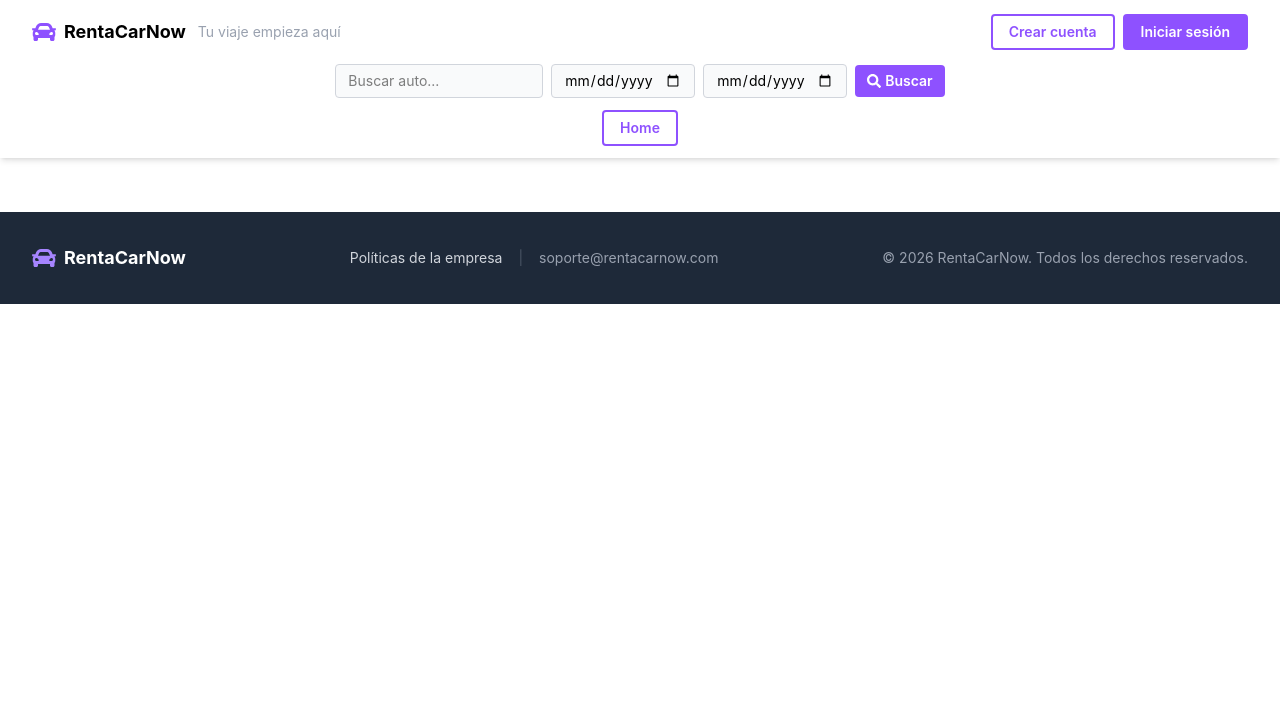
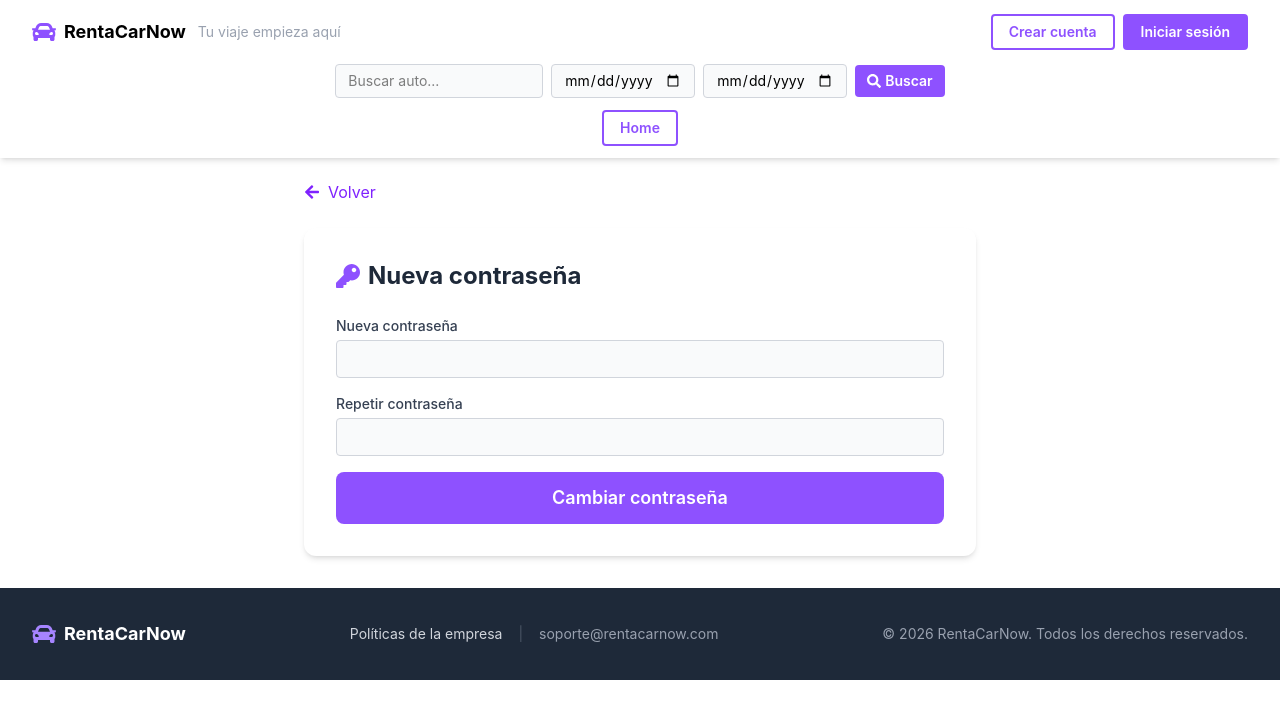
Before and after one commit to pablosingh/rent_a_car_now_frontend, a React (Vite) app: page /reset-password in a window 1280 px wide. Shown: the top 718 px of the page. Built offline with nearby package versions, Linux system fonts and the light colour scheme.

Commit message:
Agregado de recupero de contraseña

```diff
--- a/src/App.jsx
+++ b/src/App.jsx
@@ -17,6 +17,8 @@ import OwnerPanel from './pages/OwnerPanel'
 import OwnerEmployees from './pages/OwnerEmployees'
 import Register from './pages/Register'
 import Login from './pages/Login'
+import ForgotPassword from './pages/ForgotPassword'
+import ResetPassword from './pages/ResetPassword'
 import Profile from './pages/Profile'
 import Favorites from './pages/Favorites'
 import Policies from './pages/Policies'
@@ -33,6 +35,8 @@ function App() {
           <Route path="/car/:plate" element={<CarDetail />} />
           <Route path="/registro" element={<Register />} />
           <Route path="/login" element={<Login />} />
+          <Route path="/forgot-password" element={<ForgotPassword />} />
+          <Route path="/reset-password" element={<ResetPassword />} />
           <Route path="/politicas" element={<Policies />} />
           <Route path="/profile" element={<RequireAuth><Profile /></RequireAuth>} />
           <Route path="/favoritos" element={<RequireAuth><Favorites /></RequireAuth>} />
--- /dev/null
+++ b/src/pages/ForgotPassword.jsx
@@ -0,0 +1,82 @@
+import { useState } from 'react'
+import { Link } from 'react-router-dom'
+import { FaArrowLeft, FaEnvelope } from 'react-icons/fa'
+import { apiRequest, parseApiResponse } from '../utils/api'
+
+function ForgotPassword() {
+  const [email, setEmail] = useState('')
+  const [error, setError] = useState(null)
+  const [loading, setLoading] = useState(false)
+  const [sent, setSent] = useState(false)
+
+  const handleSubmit = async (e) => {
+    e.preventDefault()
+    setError(null)
+    if (!email.trim() || !/^\S+@\S+\.\S+$/.test(email.trim())) {
+      setError('Ingresá un email válido.')
+      return
+    }
+    setLoading(true)
+    try {
+      const res = await apiRequest('/api/users/forgot-password', {
+        method: 'POST',
+        headers: { 'Content-Type': 'application/json' },
+        body: JSON.stringify({ email: email.trim() }),
+      })
+      await parseApiResponse(res, 'No se pudo procesar la solicitud.')
+      setSent(true)
+    } catch (err) {
+      setError(err.message)
+    } finally {
+      setLoading(false)
+    }
+  }
+
+  const inputClass =
+    'w-full px-3 py-2 text-sm border border-gray-300 rounded bg-gray-50 focus:outline-none focus:ring-2 focus:ring-violet-400'
+
+  return (
+    <div className="max-w-2xl mx-auto">
+      <Link to="/login" className="inline-flex items-center gap-2 text-violet-600 hover:text-violet-800 mb-6">
+        <FaArrowLeft />
+        Volver
+      </Link>
+
+      <div className="bg-white rounded-xl shadow-md p-6 md:p-8">
+        <div className="flex items-center gap-2 mb-6">
+          <FaEnvelope className="text-violet-500 text-2xl" />
+          <h1 className="text-2xl font-bold text-gray-800">Recuperar contraseña</h1>
+        </div>
+
+        {sent ? (
+          <div className="mb-4 px-4 py-3 text-sm rounded bg-green-50 text-green-700 border border-green-200">
+            Si el mail existe en el sistema, te enviamos un enlace para restablecer tu contraseña (válido por 1 hora).
+          </div>
+        ) : (
+          <form onSubmit={handleSubmit} className="grid grid-cols-1 gap-4">
+            <div>
+              <label className="block text-sm font-medium text-gray-700 mb-1">Email</label>
+              <input
+                name="email"
+                type="email"
+                value={email}
+                onChange={(e) => setEmail(e.target.value)}
+                className={`${inputClass} ${error ? 'border-red-400' : ''}`}
+              />
+              {error && <p className="text-xs text-red-600 mt-1">{error}</p>}
+            </div>
+            <button
+              type="submit"
+              disabled={loading}
+              className="w-full px-8 py-3 text-lg font-semibold rounded-lg bg-violet-500 text-white hover:bg-violet-700 cursor-pointer disabled:opacity-50 disabled:cursor-not-allowed"
+            >
+              {loading ? 'Enviando...' : 'Enviar enlace'}
+            </button>
+          </form>
+        )}
+      </div>
+    </div>
+  )
+}
+
+export default ForgotPassword
--- a/src/pages/Login.jsx
+++ b/src/pages/Login.jsx
@@ -116,6 +116,12 @@ function Login() {
             {loading ? 'Ingresando...' : 'Iniciar sesión'}
           </button>
         </form>
+
+        <div className="mt-4 text-center">
+          <Link to="/forgot-password" className="text-sm text-violet-600 hover:text-violet-800">
+            ¿Olvidaste tu contraseña?
+          </Link>
+        </div>
       </div>
     </div>
   )
--- /dev/null
+++ b/src/pages/ResetPassword.jsx
@@ -0,0 +1,106 @@
+import { useState } from 'react'
+import { Link, useNavigate, useSearchParams } from 'react-router-dom'
+import { FaArrowLeft, FaKey } from 'react-icons/fa'
+import { apiRequest, parseApiResponse } from '../utils/api'
+
+function ResetPassword() {
+  const [searchParams] = useSearchParams()
+  const navigate = useNavigate()
+  const token = searchParams.get('token') || ''
+  const [form, setForm] = useState({ password: '', confirm: '' })
+  const [error, setError] = useState(null)
+  const [loading, setLoading] = useState(false)
+
+  const handleChange = (e) => {
+    const { name, value } = e.target
+    setForm((prev) => ({ ...prev, [name]: value }))
+  }
+
+  const handleSubmit = async (e) => {
+    e.preventDefault()
+    setError(null)
+    if (!token) {
+      setError('Token inválido o ausente.')
+      return
+    }
+    if (!form.password || form.password.length < 8) {
+      setError('La contraseña debe tener al menos 8 caracteres.')
+      return
+    }
+    if (form.password !== form.confirm) {
+      setError('Las contraseñas no coinciden.')
+      return
+    }
+    setLoading(true)
+    try {
+      const res = await apiRequest('/api/users/reset-password', {
+        method: 'POST',
+        headers: { 'Content-Type': 'application/json' },
+        body: JSON.stringify({ token, password: form.password }),
+      })
+      await parseApiResponse(res, 'No se pudo restablecer la contraseña.')
+      navigate('/login')
+    } catch (err) {
+      setError(err.message)
+    } finally {
+      setLoading(false)
+    }
+  }
+
+  const inputClass =
+    'w-full px-3 py-2 text-sm border border-gray-300 rounded bg-gray-50 focus:outline-none focus:ring-2 focus:ring-violet-400'
+
+  return (
+    <div className="max-w-2xl mx-auto">
+      <Link to="/login" className="inline-flex items-center gap-2 text-violet-600 hover:text-violet-800 mb-6">
+        <FaArrowLeft />
+        Volver
+      </Link>
+
+      <div className="bg-white rounded-xl shadow-md p-6 md:p-8">
+        <div className="flex items-center gap-2 mb-6">
+          <FaKey className="text-violet-500 text-2xl" />
+          <h1 className="text-2xl font-bold text-gray-800">Nueva contraseña</h1>
+        </div>
+
+        {error && (
+          <div className="mb-4 px-4 py-3 text-sm rounded bg-red-50 text-red-700 border border-red-200">
+            {error}
+          </div>
+        )}
+
+        <form onSubmit={handleSubmit} className="grid grid-cols-1 gap-4">
+          <div>
+            <label className="block text-sm font-medium text-gray-700 mb-1">Nueva contraseña</label>
+            <input
+              name="password"
+              type="password"
+              value={form.password}
+              onChange={handleChange}
+              className={inputClass}
+            />
+          </div>
+          <div>
+            <label className="block text-sm font-medium text-gray-700 mb-1">Repetir contraseña</label>
+            <input
+              name="confirm"
+              type="password"
+              value={form.confirm}
+              onChange={handleChange}
+              className={inputClass}
+            />
+          </div>
+          <button
+            type="submit"
+            disabled={loading}
+            className="w-full px-8 py-3 text-lg font-semibold rounded-lg bg-violet-500 text-white hover:bg-violet-700 cursor-pointer disabled:opacity-50 disabled:cursor-not-allowed"
+          >
+            {loading ? 'Guardando...' : 'Cambiar contraseña'}
+          </button>
+        </form>
+      </div>
+    </div>
+  )
+}
+
+export default ResetPassword
```
